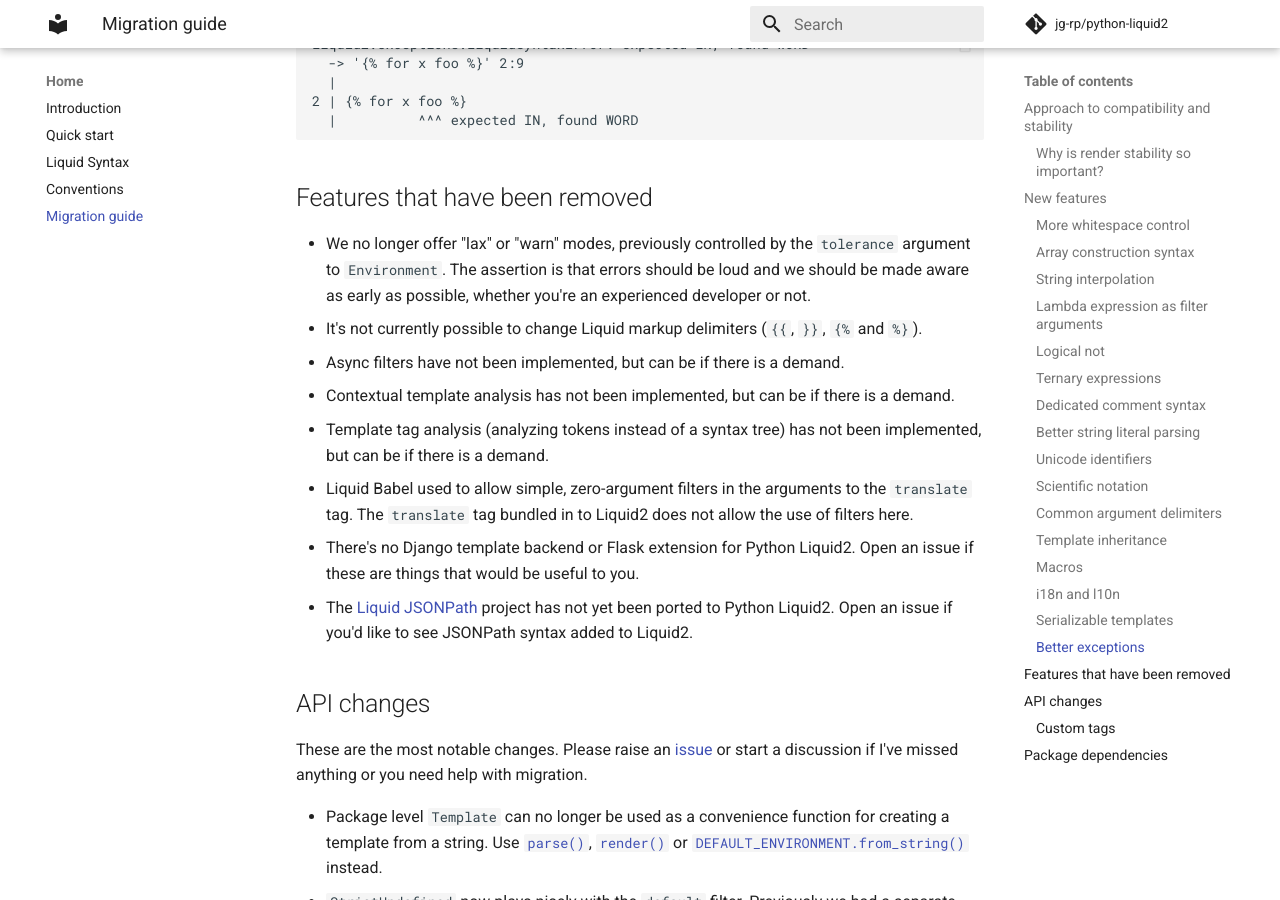
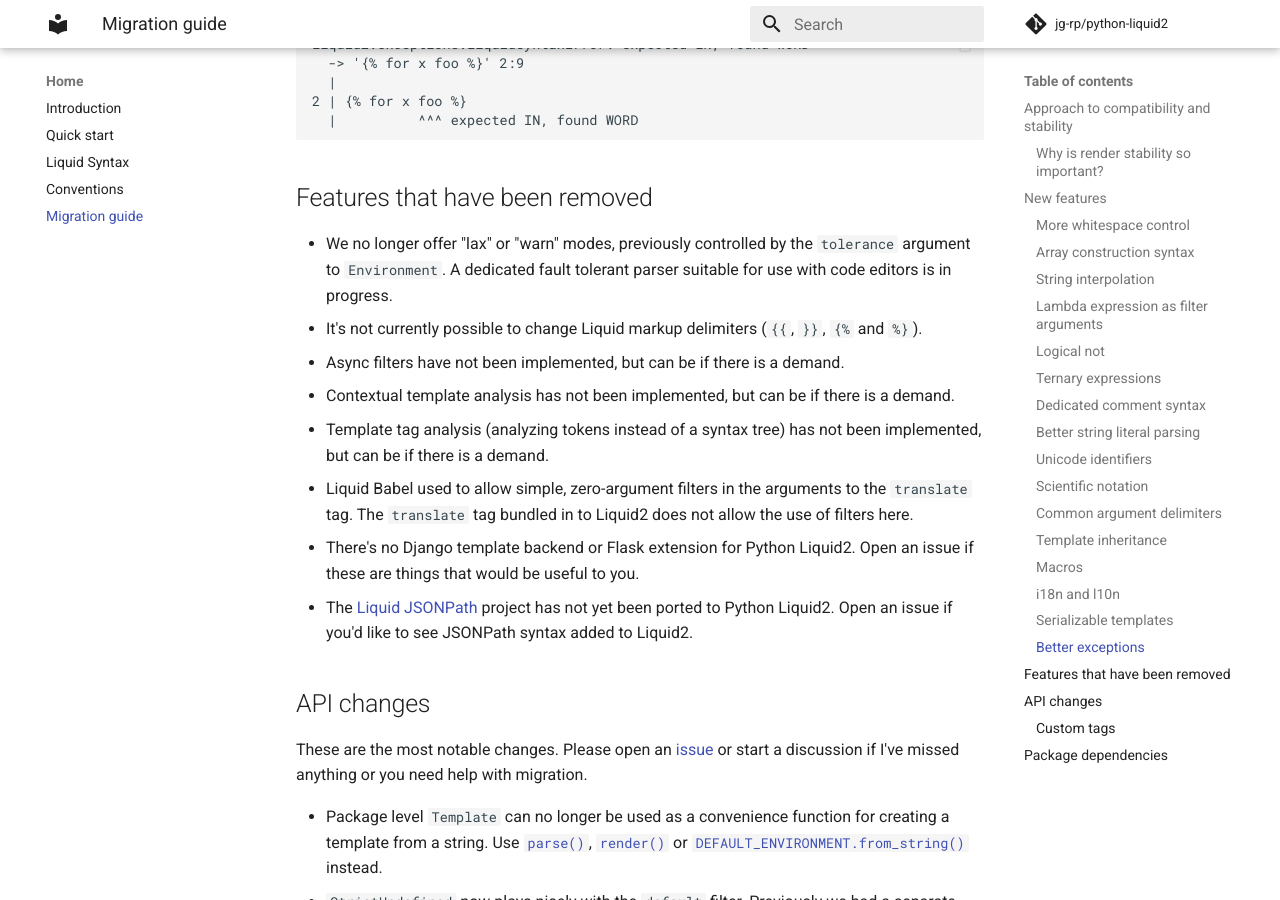
Before and after one commit to jg-rp/python-liquid2, an MkDocs documentation site: the page built from docs/migration.md, in a window 1280 px wide and 900 px high, scrolled down 5693 px. Built offline with MkDocs 1.6.1 and Material for MkDocs 9.7.7, drawn with Linux system fonts in a browser that asks for light colours; comment, search, counter and statistics services are not loaded; some of the changed text lies outside the part shown.

Commit message:
docs: tweak migration guide [skip ci]

```diff
--- a/docs/migration.md
+++ b/docs/migration.md
@@ -213,7 +213,7 @@
 
 ## Features that have been removed
 
-- We no longer offer "lax" or "warn" modes, previously controlled by the `tolerance` argument to `Environment`. The assertion is that errors should be loud and we should be made aware as early as possible, whether you're an experienced developer or not.
+- We no longer offer "lax" or "warn" modes, previously controlled by the `tolerance` argument to `Environment`. A dedicated fault tolerant parser suitable for use with code editors is in progress.
 - It's not currently possible to change Liquid markup delimiters (`{{`, `}}`, `{%` and `%}`).
 - Async filters have not been implemented, but can be if there is a demand.
 - Contextual template analysis has not been implemented, but can be if there is a demand.
@@ -224,7 +224,7 @@
 
 ## API changes
 
-These are the most notable changes. Please raise an [issue](https://github.com/jg-rp/python-liquid2/issues) or start a discussion if I've missed anything or you need help with migration.
+These are the most notable changes. Please open an [issue](https://github.com/jg-rp/python-liquid2/issues) or start a discussion if I've missed anything or you need help with migration.
 
 - Package level `Template` can no longer be used as a convenience function for creating a template from a string. Use [`parse()`](api/convenience.md#liquid2.parse), [`render()`](api/convenience.md#liquid2.render) or [`DEFAULT_ENVIRONMENT.from_string()`](api/environment.md#liquid2.Environment.from_string) instead.
 - `StrictUndefined` now plays nicely with the `default` filter. Previously we had a separate `StrictDefaultUndefined` class.
@@ -241,7 +241,7 @@
 
 ### Custom tags
 
-[docs](custom_tags.md)
+([docs](custom_tags.md))
 
 The lexer has been completely rewritten and the tokens it produces bear little resemblance to those produced by any of the several parsing functions from Python Liquid. Now we have a single lexer that scans source text content, tags, statements and expressions in a single pass, and a parser that delegates the parsing of those tokens to classes implementing `Tag`.
 
```
Also changed, not shown: other parts of docs/migration.md (+2 -2 lines).
